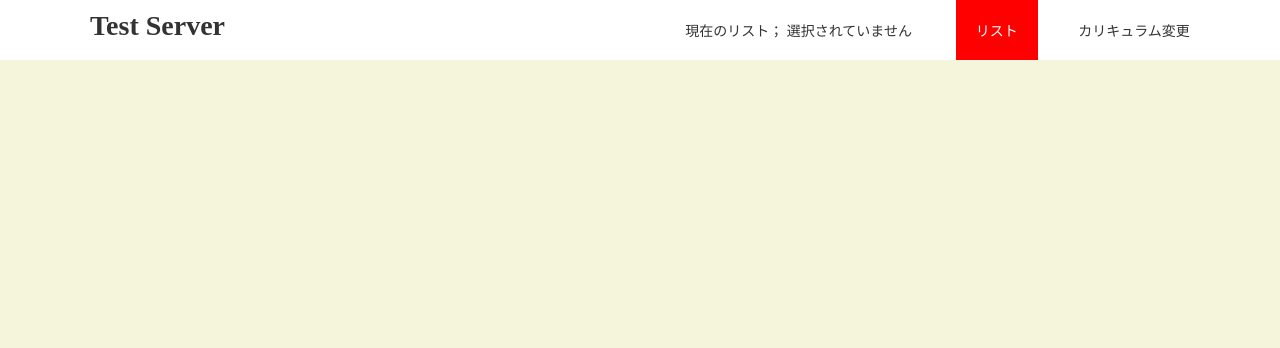
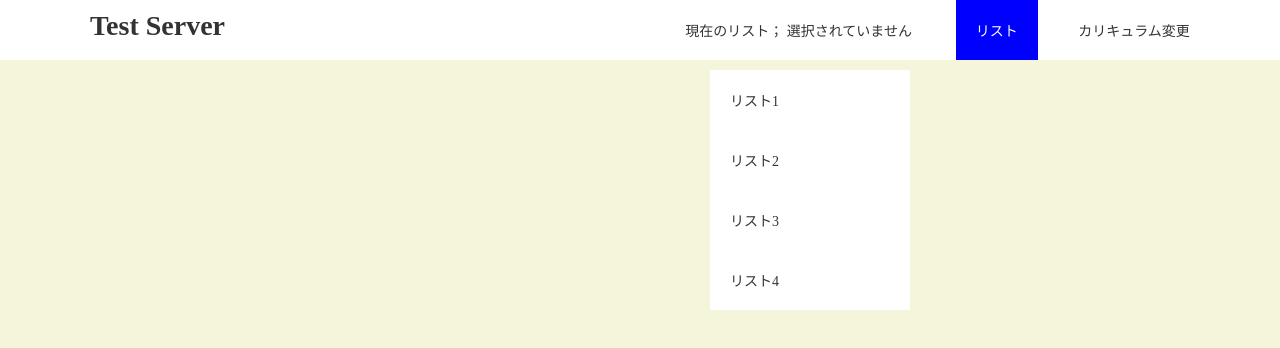
Before and after one commit to pinogasuki/JS, a plain HTML site: page index.html in a window 1280 px wide. Both pictures are taken after a click on the item "リスト". Drawn offline with Linux system fonts and the light colour scheme.

Commit message:
条件分岐編

```diff
--- a/index.html
+++ b/index.html
@@ -22,10 +22,10 @@
        <li>カリキュラム変更</li>
      </ul>
      <ul class="show-lists hidden" id="pull-down">
-       <li class="pull-down-list">リスト1</li>
-       <li class="pull-down-list">リスト2</li>
-       <li class="pull-down-list">リスト3</li>
-       <li class="pull-down-list">リスト4</li>
+       <li>リスト1</li>
+       <li>リスト2</li>
+       <li>リスト3</li>
+       <li>リスト4</li>
      </ul>
    </div>
   </header>
--- a/script.js
+++ b/script.js
@@ -1,30 +1,47 @@
 
-let lists = document.getElementsByClassName("pull-down-list");
-//console.log(lists)
+//let lists = document.getElementsByClassName("pull-down-list");
+  //console.log(lists)
 
-const pullDownButton =document.getElementById("lists");
-//console.log(pullDownButton)
-
-window.addEventListener('load' , function(){
-
-    const pullDownButton = document.getElementById("lists");
-    pullDownButton.addEventListener('mouseover' , function(){
-      pullDownButton.setAttribute("style" , "background-color:blue;")
-
-        console.log("乗る");
-    });
-
-    pullDownButton.addEventListener('mouseout', function() {
-      pullDownButton.removeAttribute("style" , "background-color:red;")
-
-        console.log("離れる");
-    });
-
-    pullDownButton.addEventListener('click', function() {
-        pullDownButton.setAttribute("style" , "background-color:green;")
+//const pullDownButton =document.getElementById("lists");
+   // console.log(pullDownButton)
 
 
+//window.addEventListener('load' , function(){
 
-        console.log("クリック");
-    });
-});
+    //const pullDownButton = document.getElementById("lists");
+    //pullDownButton.addEventListener('mouseover' , function(){
+      //pullDownButton.setAttribute("style" , "background-color:blue;")
+
+        //console.log("乗る");
+    //});
+
+    //pullDownButton.addEventListener('mouseout', function() {
+      //pullDownButton.removeAttribute("style" , "background-color:red;")
+
+        //console.log("離れる");
+   // });
+
+    //pullDownButton.addEventListener('click', function() {
+     // pullDownButton.setAttribute("style" , "display:block;")
+
+
+      //  console.log("クリック");
+   // });
+//});
+
+const pullDownButton = document.getElementById("lists")
+const pullDownParents = document.getElementById("pull-down");
+pullDownButton.addEventListener('click' , function() {
+    if (pullDownParents.getAttribute("style") == "display:block;"){
+        pullDownParents.removeAttribute("style" , "display:block;")
+        console.log("非表示")
+    } else {
+        pullDownParents.setAttribute("style" , "display:block;")
+        console.log("表示")
+}
+})
+
+pullDownButton.addEventListener('mouseover' , function(){
+    this.setAttribute("style" , "background-color:blue;")
+    console.log('乗ったら青色')
+})
```
